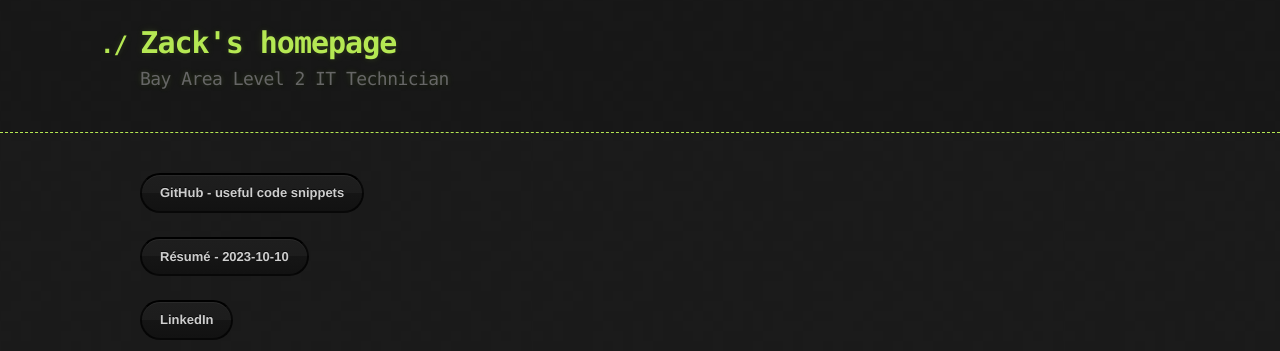
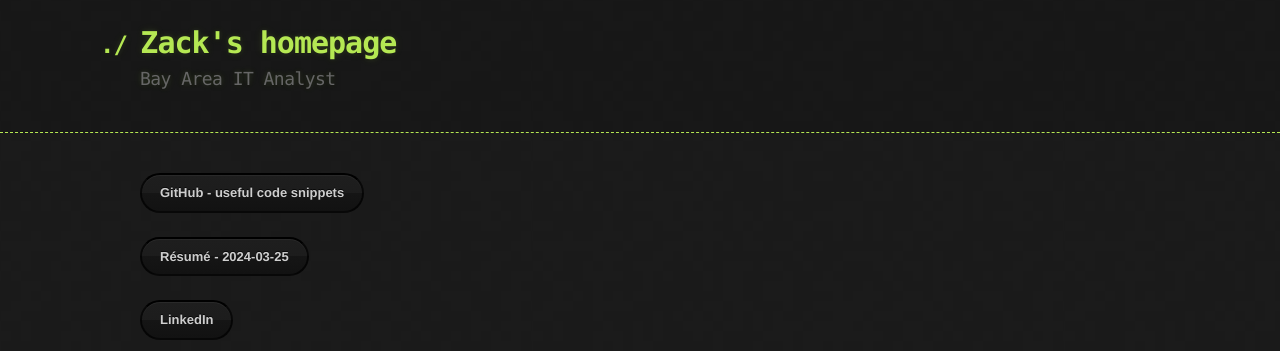
Before and after one commit to zackruiz77/zackruiz77.github.io, a Jekyll site: the page built from index.html, in a window 1280 px wide. Shown: the top 351 px of the page. Built offline with Jekyll 4.4.1, drawn with Linux system fonts in a browser that asks for light colours.

Commit message:
Update resume and title

```diff
--- a/_config.yml
+++ b/_config.yml
@@ -1,7 +1,7 @@
 theme: jekyll-theme-hacker
 title: Zack's homepage
-description: Bay Area Level 2 IT Technician
+description: Bay Area IT Analyst
 show_downloads: false
 github:
   repository_name: Zack's homepage
-  project_tagline: Bay Area Level 2 IT Technician
+  project_tagline: Bay Area IT Analyst
--- a/index.html
+++ b/index.html
@@ -7,7 +7,7 @@ permalink: /
     <a href="https://github.com/zackruiz77/codeSnippets" class="btn">GitHub - useful code snippets</a>
     <br>
     <br>
-    <a href="https://zruiz.com/assets/resume.pdf" class="btn">Résumé - 2023-10-10</a>
+    <a href="https://zruiz.com/assets/resume.pdf" class="btn">Résumé - 2024-03-25</a>
     <br>
     <br>
     <a href="https://www.linkedin.com/in/zacharyruiz77/" class="btn">LinkedIn</a>
```
Also changed, not shown: 1 other file.
